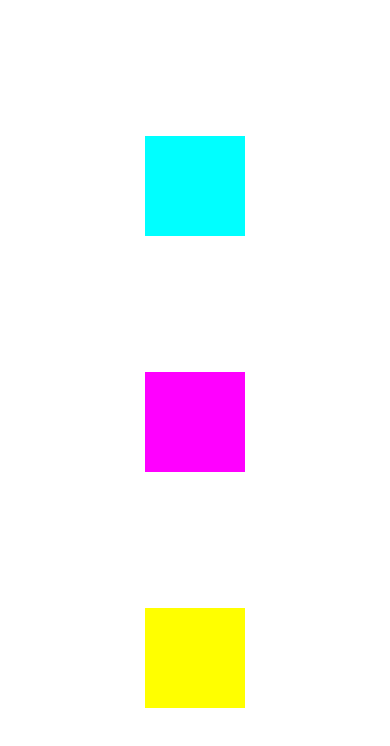
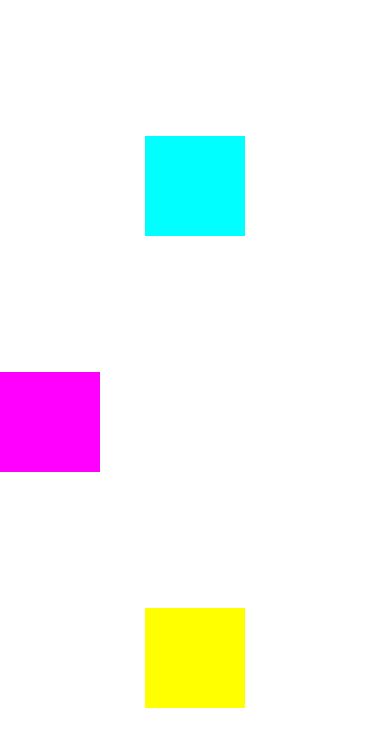
Before and after one commit to Faris-Ihsan/FlexBox, a React Native app: screen / in a window 390 px wide. Shown: the top 746 px of the page. Built offline with nearby package versions, Linux system fonts and the light colour scheme.

Commit message:
91. alignSelf überschreibt die Darstellung auf der Querachse

```diff
--- a/App.js
+++ b/App.js
@@ -4,7 +4,7 @@
   return (
     <View style={styles.container}>
       <View style={[styles.box, {backgroundColor: 'cyan'}]}/>
-      <View style={[styles.box, {backgroundColor: 'magenta'}]}/>
+      <View style={[styles.box, {alignSelf: 'flex-start', backgroundColor: 'magenta'}]}/>
       <View style={[styles.box, {backgroundColor: 'yellow'}]}/>
     </View>
   );
@@ -38,3 +38,8 @@
 // alignItems: Anordnung auf der Querachse (senkrecht zur Hauptachsel)
 // alignItems: 'flex-start' | 'flex-end' | 'center' | 'stretch' | 'baseline'
 // alignItems hat 'stretch' als Default
+
+// alignSelf: überschreibt Anordnunng einzelner Komponenten (Querachse)
+// Bemerkung: alignSelf wird für einzelne Komponenten deklariert
+// alignSelf: 'auto' | 'flex-start' | 'flex-end' | 'center' | 'stretch' | 'baseline'
+// alignSelf hat 'auto' als Default
```
